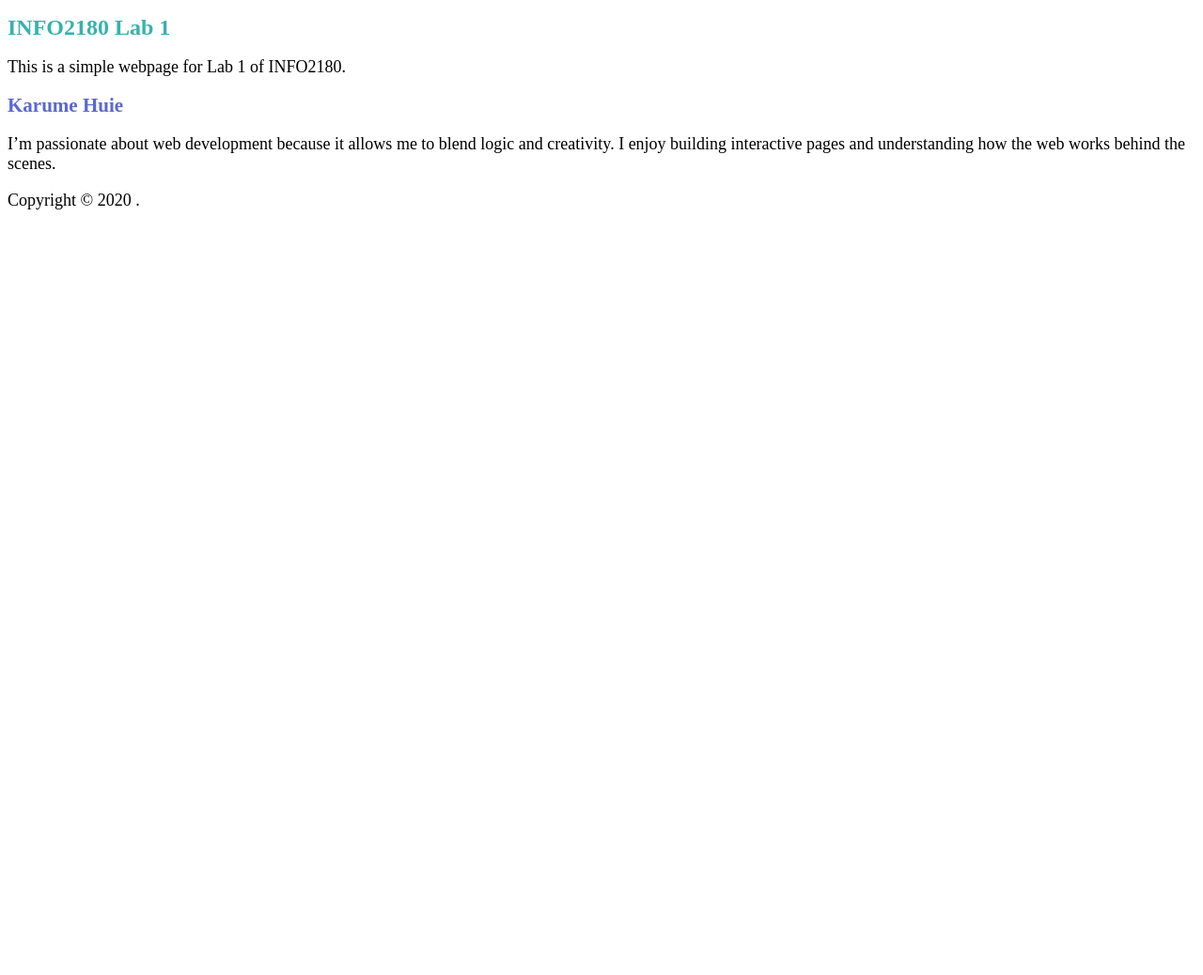
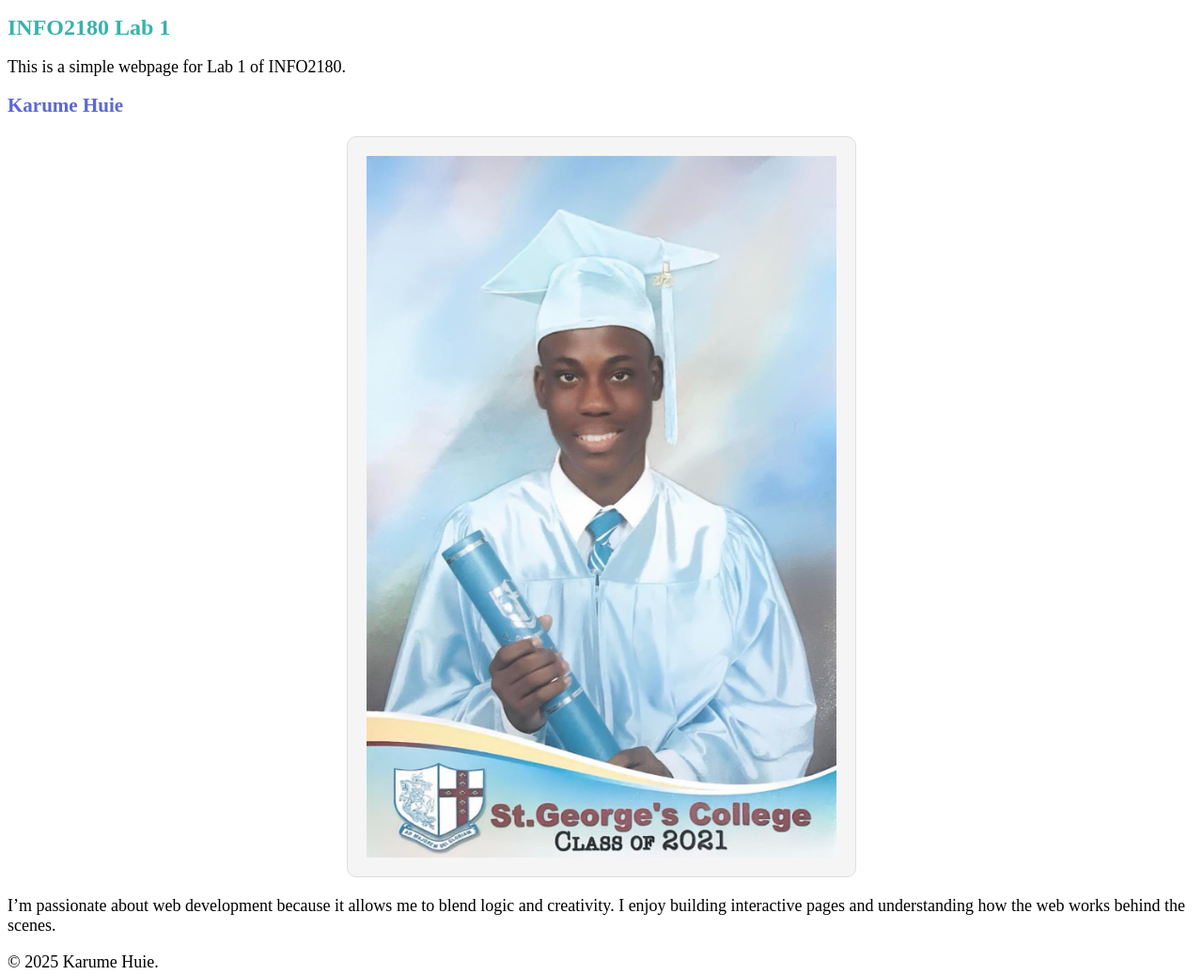
Before and after one commit to KJ-Tech04/info2180-lab1., a plain HTML site: page index.html in a window 1280 px wide. Shown: the whole page at 94% size. Before the commit the page ends 800 px from the top, so only its background shows below. Drawn offline with Linux system fonts and the light colour scheme.

Commit message:
Completed webpage with image and styling

```diff
--- a/index.html
+++ b/index.html
@@ -14,10 +14,11 @@
     </header>
     <main>
         <h2>Karume Huie</h2>
+        <img src="IMG_3436.jpeg" alt="Photo of Karume">
         <p>I’m passionate about web development because it allows me to blend logic and creativity. I enjoy building interactive pages and understanding how the web works behind the scenes.</p>
     </main>
     <footer>
-        <p>Copyright &copy; 2020 <Your Name>.</p>
+        <p>&copy; 2025 Karume Huie.</p>
     </footer>
 </body>
 </html>
--- a/styles.css
+++ b/styles.css
@@ -11,3 +11,14 @@ h2 {
 p {
   font-size: 18px;
 }
+
+img {
+  display: block;
+  margin: 20px auto;
+  max-width: 500px;
+  height: auto;
+  border-radius: 10px;
+  background-color: #f5f5f5;
+  padding: 20px;
+  border: 1px solid #ddd;
+}
```
Also changed, not shown: IMG_3436.jpeg (added).
